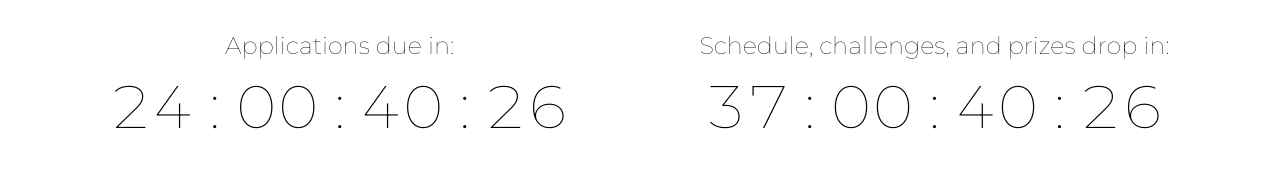
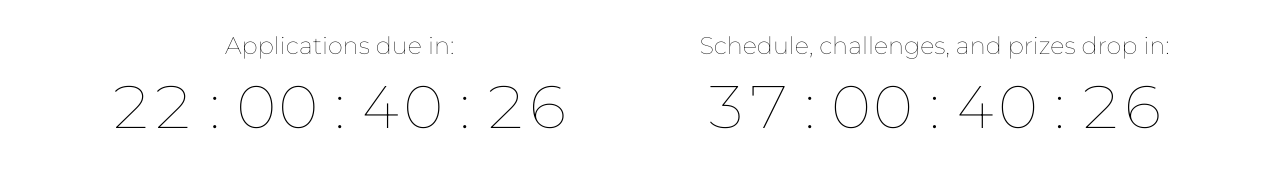
Before and after one commit to McGillAISociety/MAIShacks, a Next.js app: page / in a window 1280 px wide. Shown: the part 548-741 px from the top of the page. Built offline with nearby package versions, Linux system fonts and the light colour scheme.

Commit message:
fix application deadline

```diff
--- a/components/home/Landing.js
+++ b/components/home/Landing.js
@@ -44,11 +44,10 @@ export default function Landing() {
             <div className={styles['bottom-content']}>
                 <h2>October 2nd to 3rd, 2021 &nbsp;&middot;&nbsp; MILA // Online</h2>
                 <div className={`flex-container ${styles['bottom-content__countdowns']}`}>
-                {/* TODO: make these the correct dates */}
                     <div>
                         <p>Applications due in:</p>
                         <Countdown
-                            date={Date.parse("2021-09-15T00:00:00+0000")}
+                            date={Date.parse("2021-09-13T00:00:00+0000")}
                             renderer={({ days, hours, minutes, seconds }) => (
                                 <span className={styles['bottom-content__countdown']}>
                                     {zeroify(days)}&nbsp;:&nbsp;{zeroify(hours)}&nbsp;:&nbsp;
```
